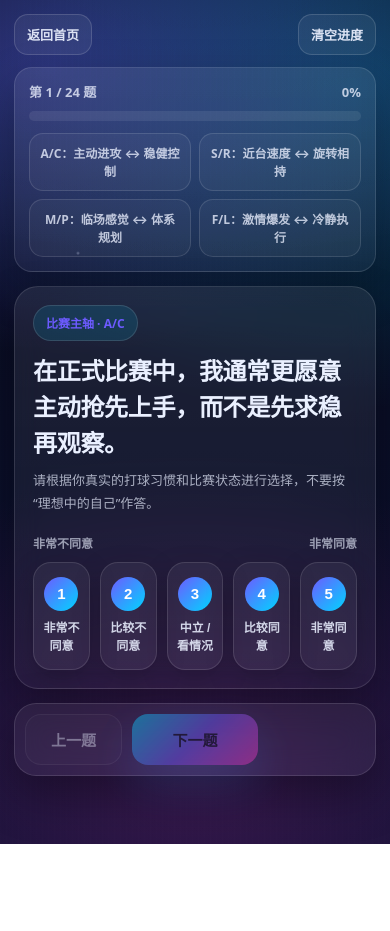
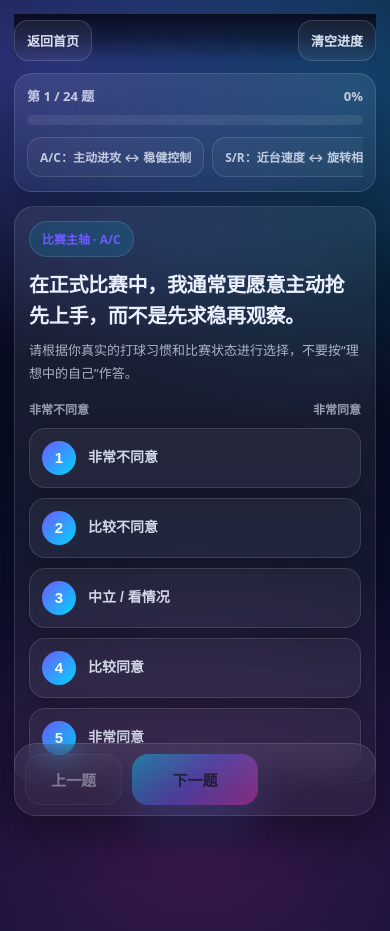
Before and after one commit to mlhdcdd/pingpong-test, a plain HTML site: page index.html in a window 390 px wide. Both pictures are taken after a click on the button "开始测试". Before the commit the page ends 844 px from the top, so only its background shows below. Drawn offline with Linux system fonts and the light colour scheme.

Commit message:
页面修改

```diff
--- a/index.html
+++ b/index.html
@@ -43,7 +43,9 @@
         radial-gradient(1px 1px at 20% 30%, rgba(255,255,255,.35), transparent 2px),
         radial-gradient(1px 1px at 70% 60%, rgba(255,255,255,.25), transparent 2px),
         linear-gradient(180deg, var(--bg0), var(--bg1));
-      min-height:100vh;
+      /* 微信/iOS 下 vh 可能不等于可视高度，使用 dvh + --vh 兜底 */
+      min-height:100dvh;
+      min-height:calc(var(--vh, 1vh) * 100);
     }
     body:before{
       content:"";
@@ -913,6 +915,87 @@
       .explain-grid,
       .gallery-grid{
         grid-template-columns:1fr;
+      }
+
+      /* ===== 移动端：答题页单列/更易操作 ===== */
+      #questionScreen .topbar{
+        position:sticky;
+        top:0;
+        z-index:20;
+        padding-top:6px;
+        background:linear-gradient(180deg, rgba(7,10,26,.92), rgba(7,10,26,.55), transparent);
+        backdrop-filter:blur(10px);
+      }
+
+      #questionScreen .progress-box{
+        padding:12px;
+      }
+
+      #questionScreen .dimension-row{
+        display:flex;
+        gap:8px;
+        overflow:auto;
+        -webkit-overflow-scrolling:touch;
+        padding-bottom:2px;
+        scroll-snap-type:x mandatory;
+      }
+      #questionScreen .chip{
+        flex:0 0 auto;
+        white-space:nowrap;
+        scroll-snap-align:start;
+        padding:10px 12px;
+      }
+
+      #questionScreen .question-card{
+        padding:14px;
+        border-radius:20px;
+      }
+      #questionScreen .q-title{
+        font-size:20px;
+        line-height:1.55;
+      }
+      #questionScreen .scale-wrap{margin-top:14px}
+
+      /* 五级量表：移动端改竖排大按钮（更好点） */
+      #questionScreen .scale-grid{
+        grid-template-columns:1fr;
+        gap:10px;
+      }
+      #questionScreen .scale-btn{
+        min-height:56px;
+        padding:12px 12px;
+        border-radius:16px;
+        text-align:left;
+        display:flex;
+        align-items:center;
+        gap:12px;
+      }
+      #questionScreen .scale-num{
+        margin:0;
+        width:34px;
+        height:34px;
+        flex:0 0 auto;
+      }
+      #questionScreen .scale-text{
+        font-size:14px;
+        line-height:1.35;
+      }
+
+      /* 固定底部操作区 + 为内容预留空间，避免被遮挡/看不全 */
+      #questionScreen{
+        padding-bottom:calc(92px + var(--safe-bottom));
+      }
+      #questionScreen .bottom-actions{
+        position:fixed;
+        left:14px;
+        right:14px;
+        bottom:calc(10px + var(--safe-bottom));
+        margin-top:0;
+        z-index:30;
+        pointer-events:none;
+      }
+      #questionScreen .bottom-bar{
+        pointer-events:auto;
       }
     }
   </style>
@@ -3195,6 +3278,16 @@ function fallbackCopy(text) {
    初始化
 ========================= */
 (function init() {
+  // 微信/iOS：用 innerHeight 兜底可视高度，避免 100vh 导致的“看不全/滑不动”
+  const setVh = () => {
+    const vh = window.innerHeight * 0.01;
+    document.documentElement.style.setProperty("--vh", `${vh}px`);
+  };
+  setVh();
+  window.addEventListener("resize", setVh, { passive: true });
+  window.addEventListener("orientationchange", setVh, { passive: true });
+  window.addEventListener("pageshow", setVh, { passive: true });
+
   loadState();
   syncProfileUI();
 
```
